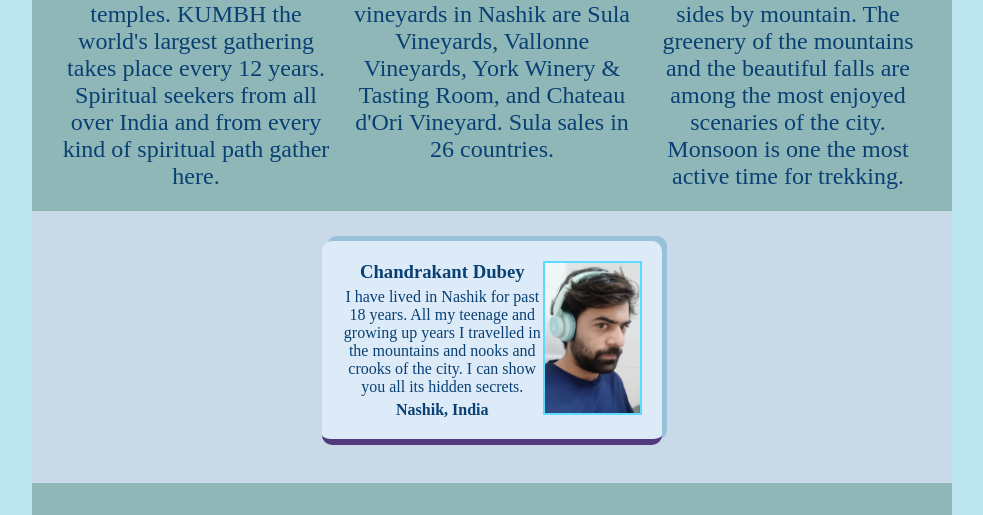
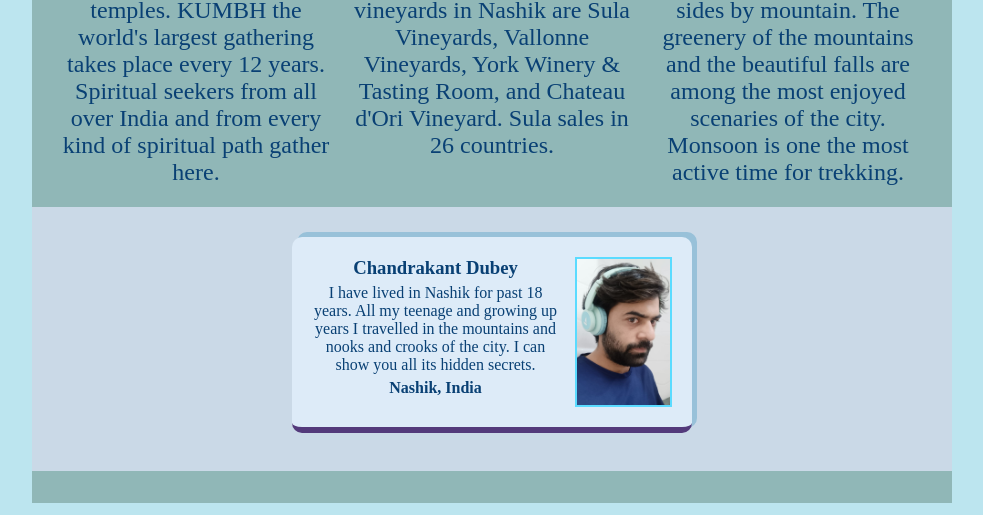
Before and after one commit to chandrakantdubey/Nashik-City, a plain HTML site: page index.html in a window 1280 px wide. Shown: the part 686-1201 px from the top of the page, without its empty margins (148-1131 px from the left). Drawn offline with Linux system fonts and the light colour scheme.

Commit message:
mobile responsiveness added

```diff
--- a/styles/styles.css
+++ b/styles/styles.css
@@ -2,6 +2,7 @@
   margin: 0;
   padding: 0;
   color: #094074;
+  box-sizing: border-box;
 }
 body {
   background-color: #bce5ef;
@@ -97,9 +98,39 @@ body {
   border-radius: 50%;
   border: 2px solid;
 }
+
+/* business card */
+.avatar {
+  width: 150px;
+  height: 150px;
+  border: 2px solid #5adbff;
+}
+.card {
+  width: 400px;
+  margin: 30px auto;
+  padding: 20px;
+  display: flex;
+  flex-direction: row-reverse;
+  justify-content: space-around;
+  gap: 1em;
+  text-align: center;
+  background: #ddebf8;
+  color: #533a7b;
+  border-bottom: 6px solid #533a7b;
+  border-radius: 10px;
+  box-shadow: 5px -5px #98c1d9;
+}
+.border-blue {
+  border: 1px dotted blue;
+}
+.guide-info p {
+  margin: 5px 0;
+}
+
 @media (max-width: 900px) {
   .main-content {
     flex-direction: column;
+    margin-bottom: 3rem;
   }
   .content {
     width: 100%;
@@ -109,8 +140,8 @@ body {
     align-items: center;
   }
   .descriptive-img {
+    width: 350px;
     border-radius: 0;
-    width: 400px;
     height: 300px;
   }
   .content p {
@@ -124,30 +155,13 @@ body {
     border-bottom: 1.5rem solid rgb(144, 183, 183);
   }
 }
-
-/* business card */
-.avatar {
-  width: 150px;
-  height: 150px;
-  border: 2px solid #5adbff;
+@media (max-width: 550px) {
+  .card {
+    max-width: 95%;
+  }
+  .descriptive-img {
+    border-radius: 0;
+    width: 90%;
+    height: 300px;
+  }
 }
-.card {
-  width: 300px;
-  margin: 30px auto;
-  padding: 20px;
-  display: flex;
-  flex-direction: row-reverse;
-  justify-content: space-around;
-  text-align: center;
-  background: #ddebf8;
-  color: #533a7b;
-  border-bottom: 6px solid #533a7b;
-  border-radius: 10px;
-  box-shadow: 5px -5px #98c1d9;
-}
-.border-blue {
-  border: 1px dotted blue;
-}
-.guide-info p {
-  margin: 5px 0;
-}
```
